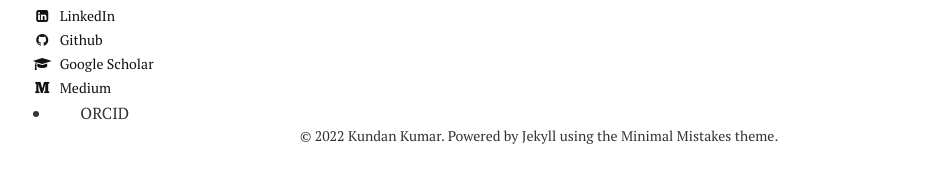
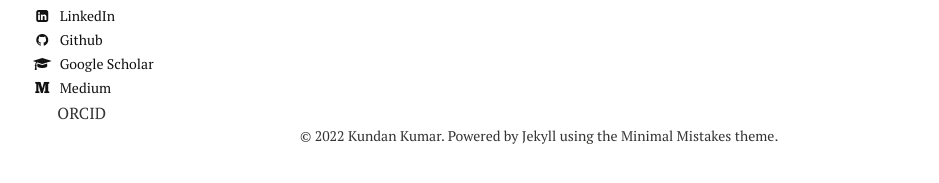
Before and after one commit to kundan7kumar/kundan7kumar.github.io, a Jekyll site: the page built from posts/index.md, in a window 1280 px wide. Shown: the part 421-604 px from the top of the page, without its empty margins (20-959 px from the left). Built offline with Jekyll 4.4.1, drawn with Linux system fonts in a browser that asks for light colours; nearby versions of some CDN libraries.

Commit message:
Update _author-bio.html

```diff
--- a/_includes/_author-bio.html
+++ b/_includes/_author-bio.html
@@ -37,7 +37,7 @@
   {% if author.codepen %}<a href="http://codepen.io/{{ author.codepen }}" class="author-social" target="_blank"><i class="fa fa-fw fa-codepen"></i> CodePen</a>{% endif %}
   {% if author.googlescholar %}<a href="{{ author.googlescholar }}" class="author-social" target="_blank"><i class="fa fa-fw fa-graduation-cap"></i> Google Scholar</a>{% endif %}
   {% if author.medium %}<a href="{{ author.medium }}" class="author-social" target="_blank"><i class="fa fa-fw fa-medium"></i> Medium</a>{% endif %}
-  {% if author.orcid %}<li><a href="{{ author.orcid }}"><i class="ai ai-orcid ai-fw" aria-hidden="true" style="padding-right: 1.5em;"></i>ORCID</a></li>{% endif %}
+  {% if author.orcid %}<a href="{{ author.orcid }}"><i class="ai ai-orcid ai-fw" aria-hidden="true" style="padding-right: 1.5em;"></i>ORCID</a>{% endif %}
 
   <!-- {% if author.orcid %}<li><a href="{{ author.orcid }}"><i class="ai ai-orcid-square ai-fw"></i> ORCID</a></li>{% endif %}
 <i class="fa fa-orcid" aria-hidden="true"></i>  class="author-social" target="_blank"-->
```
